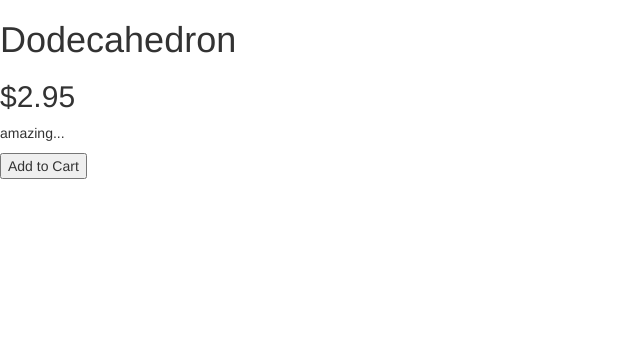
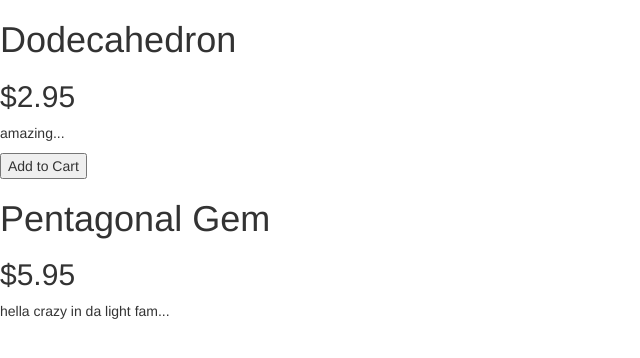
Before and after one commit to dannyevega/angular-practice, a plain HTML site: page index.html in a window 1280 px wide. Shown: the whole page, without its empty margins (0-640 px from the left). Drawn offline with nearby package versions, Linux system fonts and the light colour scheme.

Commit message:
add repeat functionality

```diff
--- a/index.html
+++ b/index.html
@@ -6,13 +6,13 @@
 	<link rel="stylesheet" href="css/style.css">
 	<link rel="stylesheet" href="https://maxcdn.bootstrapcdn.com/bootstrap/3.3.6/css/bootstrap.min.css" integrity="sha384-1q8mTJOASx8j1Au+a5WDVnPi2lkFfwwEAa8hDDdjZlpLegxhjVME1fgjWPGmkzs7" crossorigin="anonymous">
 </head>
-<body>
 
-	<div ng-controller="StoreController as store">
-		<h1>{{store.product.name}}</h1>
-		<h2>${{store.product.price}}</h2>
-		<p>{{store.product.description}}</p>
-		<button ng-show="store.product.canPurchase">Add to Cart</button>
+<body ng-controller="StoreController as store">
+	<div ng-repeat="product in store.products">
+		<h1>{{product.name}}</h1>
+		<h2>${{product.price}}</h2>
+		<p>{{product.description}}</p>
+		<button ng-show="product.canPurchase">Add to Cart</button>
 	</div>
 
 	<script src="https://ajax.googleapis.com/ajax/libs/angularjs/1.5.0-rc.0/angular.min.js"></script>
--- a/js/script.js
+++ b/js/script.js
@@ -2,14 +2,42 @@
 	var app = angular.module('store', []);
 
 	app.controller('StoreController', function(){
-		this.product = gem;
+		this.products = gems;
 	});
 
-	var gem	= {
-		name: 'Dodecahedron',
-		price: 2.95,
-		description: 'amazing...',
-		canPurchase: true
-	}
+	var gems	= [
+		{
+			name: 'Dodecahedron',
+			price: 2.95,
+			description: 'amazing...',
+			canPurchase: true
+		},
+		{
+			name: 'Pentagonal Gem',
+			price: 5.95,
+			description: 'hella crazy in da light fam...',
+			canPurchase: false
+		}
+	]
 
 })();
+
+// DIRECTIVES is a marker on an HTML tag	that tells Angular to run or reference some JS code
+// (i.e. using ng-controller to name a controller)
+// ng-show will only show the expression on the page if it evaluates to true
+// ng-hide will hide if the expression on the page evaluates to true
+
+// MODULES are where we write pieces of our Angular app
+// EX: var app = angular.module('store', []);
+// makes our code more maintainable, testable, and readable
+// where we define dependencies for our app
+
+// EXPRESSIONS allow you to insert dynamic values into HTML
+// EX: I am {{4 + 6}} --> I am 10
+
+// CONTROLLERS are where we define our apps behavior by defining functions and values
+// EX: 	app.controller('StoreController', function(){ code goes here });
+// ng-controller="StoreController as store"
+// directive is ng-controller
+// StoreController is name of controller
+// store is alias given to access this controller in the HTML document i.e. store.product.name
```
